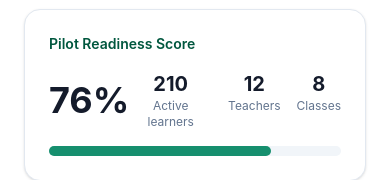
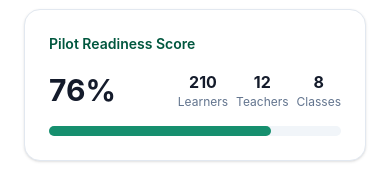
Before and after one commit to krishna-ivk/skola-marketing, a Next.js app: page /demo/principal in a window 390 px wide. Shown: the part 468-648 px from the top of the page. Built offline with nearby package versions, Linux system fonts and the light colour scheme; no server answers.

Commit message:
RC2-6: Mobile responsiveness on principal demo page stats
- Principal demo: stats row (learners/teachers/classes) now flex-wrap
- Reduced text sizes on mobile for stats row

```diff
--- a/src/app/demo/principal/page.tsx
+++ b/src/app/demo/principal/page.tsx
@@ -18,11 +18,11 @@ export default function PrincipalDemoPage() {
           <div className="rounded-2xl border border-slate-200 bg-white p-6 shadow-sm">
             <p className="text-sm font-semibold text-skola-700">Pilot Readiness Score</p>
             <div className="mt-4 flex items-center justify-between">
-              <span className="text-4xl font-bold text-ink-950">76%</span>
-              <div className="flex gap-4 text-center">
-                <div><p className="text-xl font-bold">210</p><p className="text-xs text-slate-500">Active learners</p></div>
-                <div><p className="text-xl font-bold">12</p><p className="text-xs text-slate-500">Teachers</p></div>
-                <div><p className="text-xl font-bold">8</p><p className="text-xs text-slate-500">Classes</p></div>
+              <span className="text-3xl sm:text-4xl font-bold text-ink-950">76%</span>
+              <div className="flex flex-wrap gap-2 sm:gap-4 text-center">
+                <div><p className="text-base sm:text-xl font-bold">210</p><p className="text-xs text-slate-500">Learners</p></div>
+                <div><p className="text-base sm:text-xl font-bold">12</p><p className="text-xs text-slate-500">Teachers</p></div>
+                <div><p className="text-base sm:text-xl font-bold">8</p><p className="text-xs text-slate-500">Classes</p></div>
               </div>
             </div>
             <div className="mt-4 h-2.5 rounded-full bg-slate-100"><div className="h-full w-[76%] rounded-full bg-skola-500" /></div>
```
